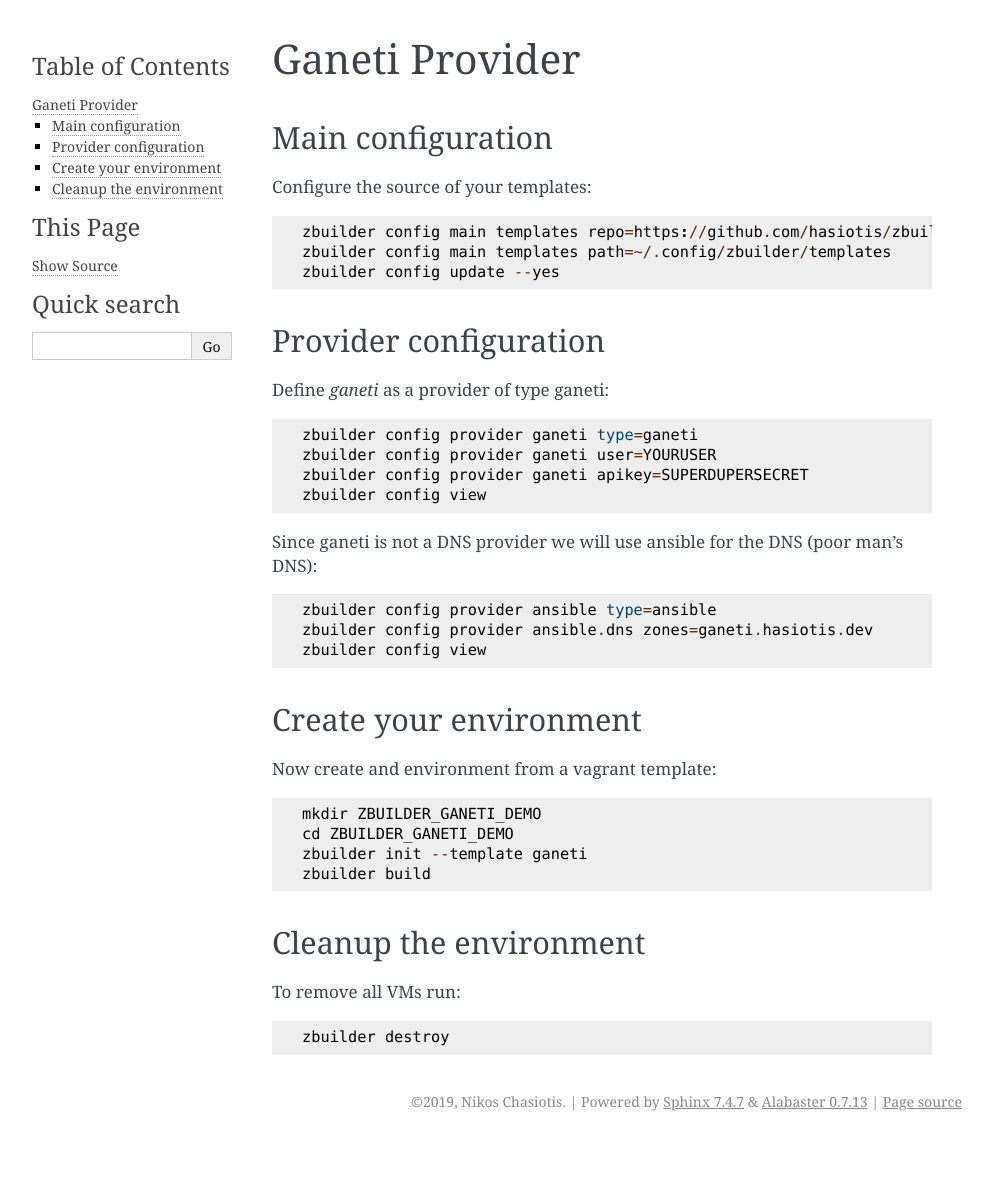
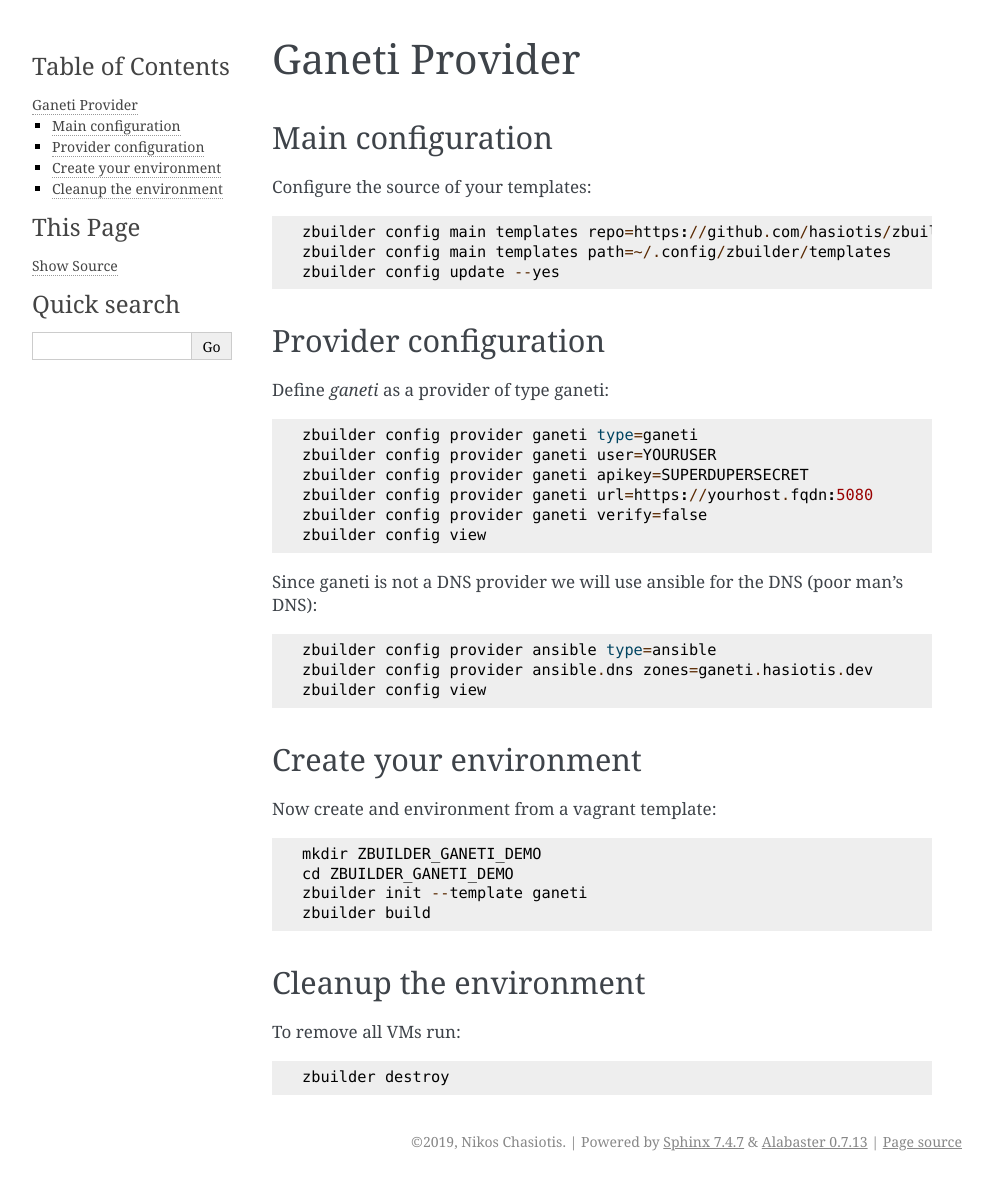
Before and after one commit to hasiotis/zbuilder, a Sphinx documentation site: the page built from docs/ganeti.rst, in a window 1280 px wide. Shown: the whole page, without its empty margins (148-1141 px from the left). Built offline with Sphinx 7.4.7, drawn with Linux system fonts in a browser that asks for light colours; before the commit the page ends 1141 px from its top, so only the background shows below that; some of the changed lines change nothing that is shown.

Commit message:
Documentation updates

```diff
--- a/docs/conf.py
+++ b/docs/conf.py
@@ -1,7 +1,5 @@
 # Configuration file for the Sphinx documentation builder.
 #
-# This file only contains a selection of the most common options. For a full
-# list see the documentation:
 # https://www.sphinx-doc.org/en/master/usage/configuration.html
 
 # -- Path setup --------------------------------------------------------------
@@ -9,10 +7,12 @@
 # If extensions (or modules to document with autodoc) are in another directory,
 # add these directories to sys.path here. If the directory is relative to the
 # documentation root, use os.path.abspath to make it absolute, like shown here.
-#
-# import os
-# import sys
-# sys.path.insert(0, os.path.abspath('.'))
+
+import os
+import sys
+
+sys.path.insert(0, os.path.abspath('.'))
+base_dir = os.path.dirname(__file__)
 
 
 # -- Project information -----------------------------------------------------
@@ -22,7 +22,10 @@
 author = 'Nikos Chasiotis'
 
 # The full version, including alpha/beta/rc tags
-release = '0.0'
+with open(os.path.join(base_dir, "..", "VERSION")) as f:
+    fversion = f.read()
+version = fversion
+release = fversion
 
 
 # -- General configuration ---------------------------------------------------
@@ -52,6 +55,6 @@
 # Add any paths that contain custom static files (such as style sheets) here,
 # relative to this directory. They are copied after the builtin static files,
 # so a file named "default.css" will overwrite the builtin "default.css".
-html_static_path = ['_static']
+#html_static_path = ['_static']
 
 master_doc = 'index'
--- a/docs/ganeti.rst
+++ b/docs/ganeti.rst
@@ -18,7 +18,10 @@
   zbuilder config provider ganeti type=ganeti
   zbuilder config provider ganeti user=YOURUSER
   zbuilder config provider ganeti apikey=SUPERDUPERSECRET
+  zbuilder config provider ganeti url=https://yourhost.fqdn:5080
+  zbuilder config provider ganeti verify=false
   zbuilder config view
+
 
 Since ganeti is not a DNS provider we will use ansible for the DNS (poor man's DNS)::
 
```
